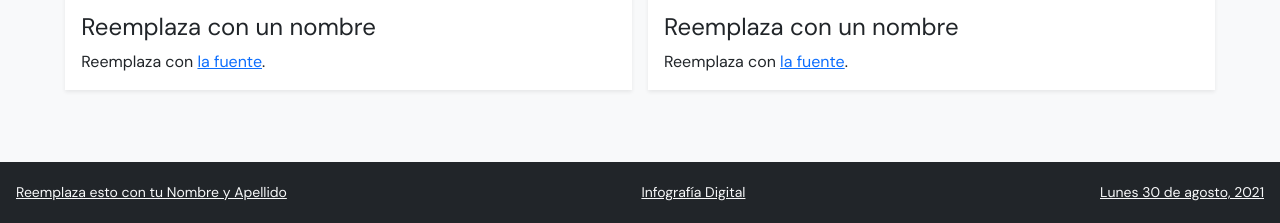
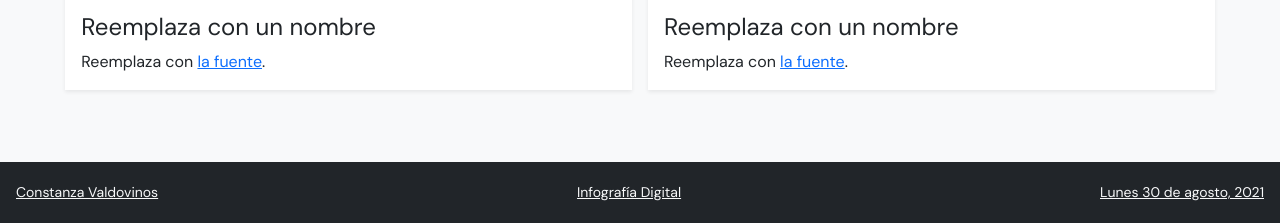
Before and after one commit to constanzavaldovinos/info-digital-03, a plain HTML site: page index.html in a window 1280 px wide. Shown: the part 1466-1689 px from the top of the page. Drawn offline with nearby package versions, Linux system fonts and the light colour scheme.

Commit message:
Update index.html
;)

```diff
--- a/index.html
+++ b/index.html
@@ -134,7 +134,7 @@
                 <div class="col-12">
                     <p class="d-flex justify-content-between small p-1 m-0">
                         <!--reemplaza el # que sigue con la URL de tu cuenta en GitHub-->
-                        <a href="#" class="link-light">Reemplaza esto con tu Nombre y Apellido</a>
+                        <a href="https://github.com/constanzavaldovinos" class="link-light">Constanza Valdovinos</a>
                         <a href="https://github.com/profesorfaco/dno075-2021-1/" class="link-light">Infografía Digital</a>
                         <a href="https://github.com/profesorfaco/dno075-2021-1/tree/main/clase-03" class="d-none d-lg-inline link-light">Lunes 30 de agosto, 2021</a>
                     </p>
```
